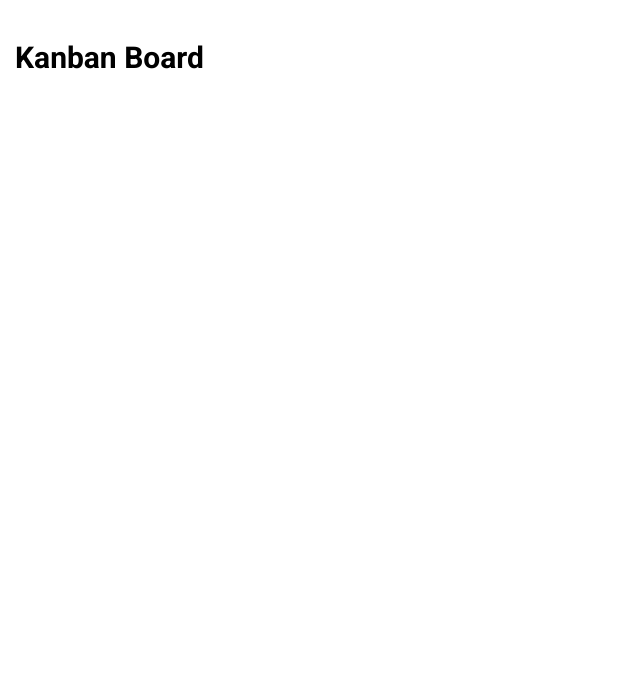
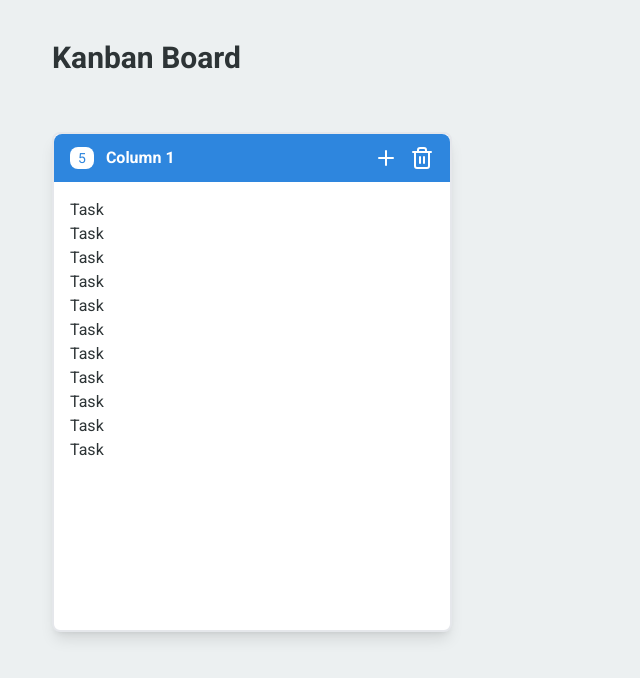
Before and after one commit to niketski/kanban-board, a React (Vite) app: page / in a window 1280 px wide. Shown: the top 678 px of the page, without its empty margins (0-640 px from the left). Built offline with nearby package versions, Linux system fonts and the light colour scheme.

Commit message:
feat: created static kanban column component

```diff
--- a/package.json
+++ b/package.json
@@ -10,6 +10,7 @@
     "preview": "vite preview"
   },
   "dependencies": {
+    "lucide-react": "^0.404.0",
     "react": "^18.3.1",
     "react-dom": "^18.3.1"
   },
--- a/src/App.tsx
+++ b/src/App.tsx
@@ -1,11 +1,13 @@
 import './App.css'
 import Header from './components/header'
+import KanbanBoard from './components/kanban-board'
 
 function App() {
 
   return (
     <main>
       <Header title="Kanban Board"/>
+      <KanbanBoard/>
     </main>
   )
 }
--- a/src/components/header.tsx
+++ b/src/components/header.tsx
@@ -2,10 +2,12 @@ interface HeaderProps {
     title: string;
 }
 
-export default function Header({ title } : HeaderProps) {
+function Header({ title } : HeaderProps) {
     return (
-        <header className="px-[15px] py-[40px]">
+        <header className="px-[52px] py-[40px]">
             <h1 className="text-3xl font-bold">{ title }</h1>
         </header>
     );
 }
+
+export default Header
--- /dev/null
+++ b/src/components/kanban-board.tsx
@@ -0,0 +1,62 @@
+import { Trash2, Plus } from "lucide-react"
+
+function KanbanBoard() {
+  return (
+    <div className="pt-4 pb-5">
+
+        <div className="px-8 flex">
+
+            {/* column */}
+            <div className="px-5">
+
+
+                <div className="min-h-[500px] w-[400px] border-2 bg-white rounded-lg shadow-lg flex flex-col">
+                    {/* column heading */}
+                    <div className="bg-primary flex justify-between items-center py-3 px-4 rounded-tl-lg rounded-tr-lg">
+                        <div className="flex items-center">
+                            <span className="bg-white text-primary py-1 px-2 text-[14px] leading-none rounded-lg inline-block mr-3">5</span>
+                            <h3 className="text-white font-bold">Column 1</h3>
+                        </div>
+                        <div className="flex items-center">
+                            <button className="text-white outline-none text-[10px] mr-3 hover:opacity-70 transition-opacity" title="Add task">
+                                <Plus/>
+                            </button>
+                            <button className="text-white hover:opacity-70 transition-opacity outline-none" title="Delete column">
+                                <Trash2/>
+                            </button>
+                        </div>
+                    </div>
+                    {/* end column heading */}
+
+                    {/* column body */}
+                    <div className=" flex-1 overflow-y-auto p-4">
+                        <div className="flex flex-col">
+                            <div>Task</div>
+                            <div>Task</div>
+                            <div>Task</div>
+                            <div>Task</div>
+                            <div>Task</div>
+                            <div>Task</div>
+                            <div>Task</div>
+                            <div>Task</div>
+                            <div>Task</div>
+                            <div>Task</div>
+                            <div>Task</div>
+                        </div>
+
+                    </div>
+                    {/* end column body */}
+                </div>
+
+
+            </div>
+            {/* end column */}
+
+
+        </div>
+
+    </div>
+  )
+}
+
+export default KanbanBoard
--- /dev/null
+++ b/src/components/kanban-column.tsx
@@ -0,0 +1,52 @@
+import { Column } from "../types"
+import { Trash2, Plus } from "lucide-react"
+
+interface KanbanColumnProps {
+    column: Column;
+}
+
+function KanbanColumn({ column } : KanbanColumnProps) {
+  return (
+    <div className="px-5">
+        <div className="min-h-[500px] w-[400px] border-2 bg-white rounded-lg shadow-lg flex flex-col">
+            {/* column heading */}
+            <div className="bg-primary flex justify-between items-center py-3 px-4 rounded-tl-lg rounded-tr-lg">
+                <div className="flex items-center">
+                    <span className="bg-white text-primary py-1 px-2 text-[14px] leading-none rounded-lg inline-block mr-3">5</span>
+                    <h3 className="text-white font-bold">{column.title}</h3>
+                </div>
+                <div className="flex items-center">
+                    <button className="text-white outline-none text-[10px] mr-3 hover:opacity-70 transition-opacity" title="Add task">
+                        <Plus/>
+                    </button>
+                    <button className="text-white hover:opacity-70 transition-opacity outline-none" title="Delete column">
+                        <Trash2/>
+                    </button>
+                </div>
+            </div>
+            {/* end column heading */}
+
+            {/* column body */}
+            <div className=" flex-1 overflow-y-auto p-4">
+                <div className="flex flex-col">
+                    <div>Task</div>
+                    <div>Task</div>
+                    <div>Task</div>
+                    <div>Task</div>
+                    <div>Task</div>
+                    <div>Task</div>
+                    <div>Task</div>
+                    <div>Task</div>
+                    <div>Task</div>
+                    <div>Task</div>
+                    <div>Task</div>
+                </div>
+
+            </div>
+            {/* end column body */}
+        </div>
+    </div>
+  )
+}
+
+export default KanbanColumn
--- a/src/index.css
+++ b/src/index.css
@@ -7,5 +7,5 @@
 }
 
 body {
-  @apply font-roboto text-[16px];
+  @apply font-roboto text-[16px] bg-[#ecf0f1] text-[#2d3436] overflow-x-auto;
 }
--- /dev/null
+++ b/src/types.ts
@@ -0,0 +1,6 @@
+export type Id = string | number;
+
+export type Column = {
+    id: Id,
+    title: string
+}
--- a/tailwind.config.js
+++ b/tailwind.config.js
@@ -5,7 +5,11 @@ export default {
     fontFamily: {
       roboto: ['Roboto', 'sans-serif']
     },
-    extend: {},
+    extend: {
+      colors: {
+        primary: '#2e86de'
+      }
+    },
   },
   plugins: [],
 }
```
Also changed, not shown: 1 other file (tests, documents, lock files or other folders).
